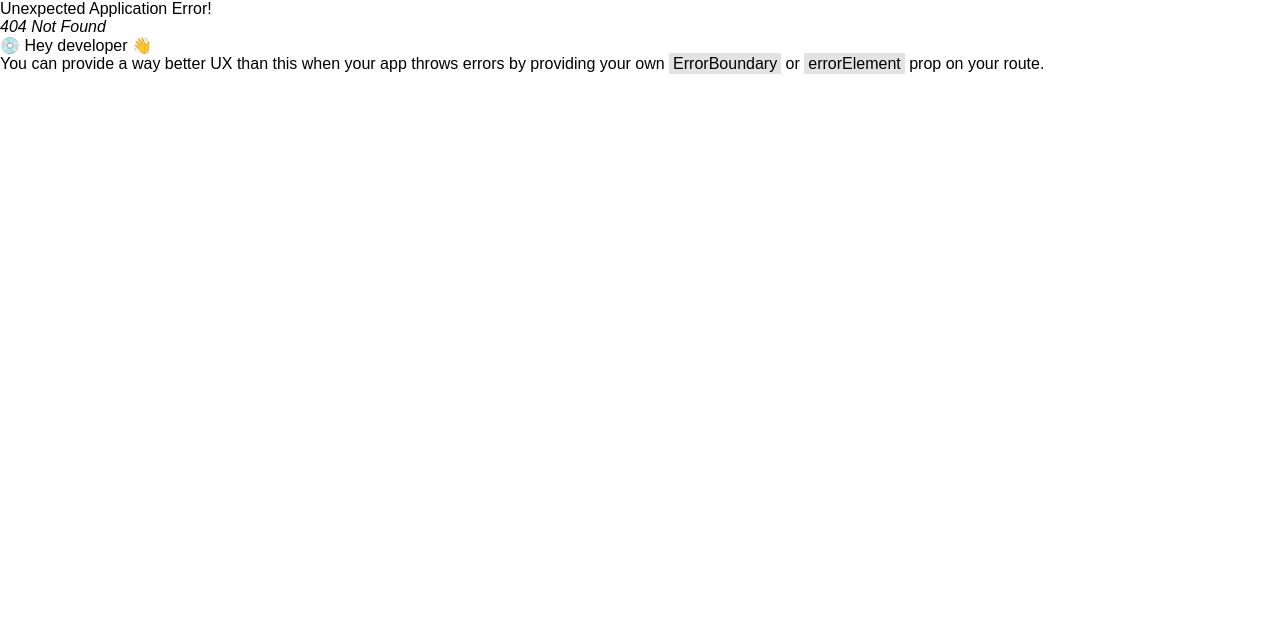
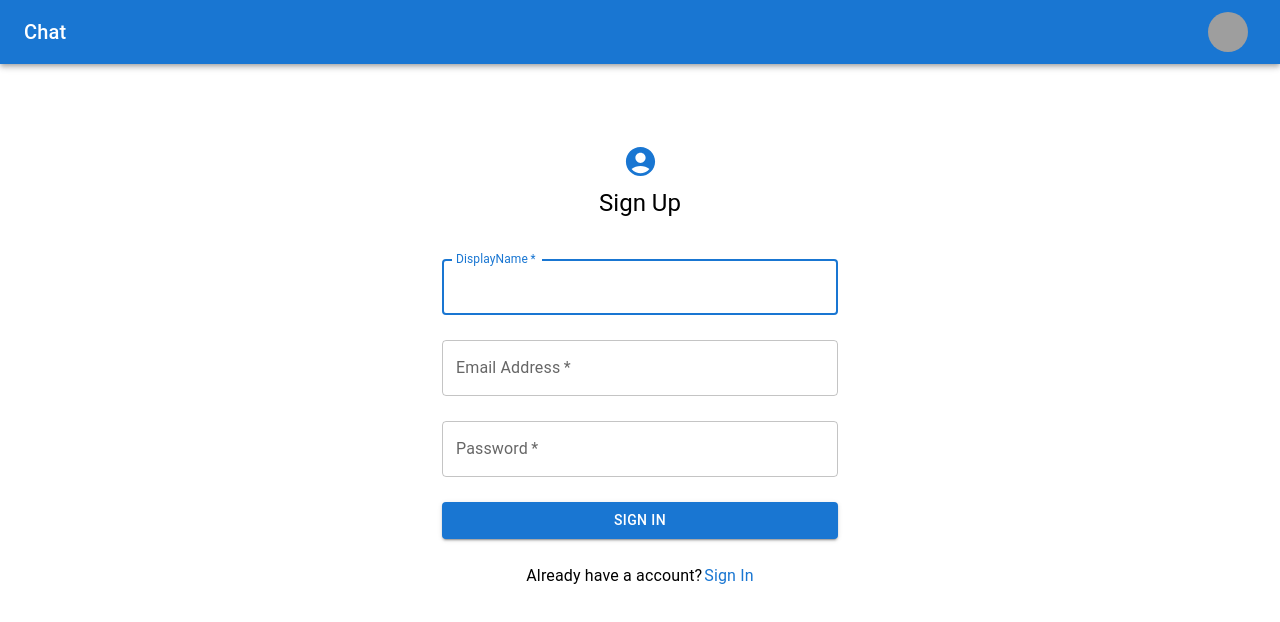
Before and after one commit to EdWIN1021/chat-app, a React (Vite) app: page /signup in a window 1280 px wide. Before the commit this address had no page. Shown: the top 622 px of the page. Built offline with nearby package versions, Linux system fonts and the light colour scheme; grey boxes are pictures that could not be loaded.

Commit message:
feat: add Signin and Signup page

```diff
--- a/src/components/Header.tsx
+++ b/src/components/Header.tsx
@@ -9,8 +9,7 @@ import Container from "@mui/material/Container";
 import Avatar from "@mui/material/Avatar";
 import Tooltip from "@mui/material/Tooltip";
 import MenuItem from "@mui/material/MenuItem";
-
-const settings = ["Login", "Signup", "Logout"];
+import { Link } from "react-router-dom";
 
 function Header() {
   const [anchorElUser, setAnchorElUser] = React.useState<null | HTMLElement>(
@@ -55,11 +54,21 @@ function Header() {
               open={Boolean(anchorElUser)}
               onClose={handleCloseUserMenu}
             >
-              {settings.map((setting) => (
-                <MenuItem key={setting} onClick={handleCloseUserMenu}>
-                  <Typography textAlign="center">{setting}</Typography>
-                </MenuItem>
-              ))}
+              <MenuItem onClick={handleCloseUserMenu}>
+                <Typography textAlign="center">
+                  <Link to="/">login</Link>
+                </Typography>
+              </MenuItem>
+
+              <MenuItem onClick={handleCloseUserMenu}>
+                <Typography textAlign="center">
+                  <Link to="/signup">signup</Link>
+                </Typography>
+              </MenuItem>
+
+              <MenuItem onClick={handleCloseUserMenu}>
+                <Typography textAlign="center">logout</Typography>
+              </MenuItem>
             </Menu>
           </Box>
         </Toolbar>
--- a/src/index.css
+++ b/src/index.css
@@ -29,6 +29,14 @@ li {
   list-style-type: none;
 }
 
+a:link,
+a:visited,
+a:active,
+a:focus {
+  color: black;
+  text-decoration: none;
+}
+
 ::-webkit-scrollbar {
   display: none;
 }
--- a/src/main.tsx
+++ b/src/main.tsx
@@ -9,9 +9,16 @@ import {
 
 import "./index.css";
 import Root from "./pages/Root";
+import SignInPage from "./pages/SignIn";
+import SignUpPage from "./pages/SignUp";
 
 const router = createBrowserRouter(
-  createRoutesFromElements(<Route path="/" element={<Root />}></Route>)
+  createRoutesFromElements(
+    <Route path="/" element={<Root />}>
+      <Route index element={<SignInPage />} />
+      <Route path="signup" element={<SignUpPage />} />
+    </Route>
+  )
 );
 
 ReactDOM.createRoot(document.getElementById("root")!).render(
--- /dev/null
+++ b/src/pages/SignIn.tsx
@@ -0,0 +1,79 @@
+import { useState } from "react";
+import { Button, Container, Stack, TextField, Typography } from "@mui/material";
+import AccountCircleIcon from "@mui/icons-material/AccountCircle";
+import { Link } from "react-router-dom";
+
+const SignInPage = () => {
+  const [input, setInput] = useState({
+    email: "",
+    password: "",
+  });
+
+  const handleOnChange = (e: React.ChangeEvent<HTMLInputElement>) => {
+    setInput({ ...input, [e.target.name]: e.target.value });
+  };
+
+  const handleOnSubmit = (e: React.SyntheticEvent) => {
+    e.preventDefault();
+    setInput({ ...input, email: "", password: "" });
+  };
+
+  return (
+    <Container component="main" maxWidth="xs" sx={{ paddingTop: 5 }}>
+      <Stack
+        direction={"column"}
+        paddingY={5}
+        alignItems={"center"}
+        spacing={1}
+      >
+        <AccountCircleIcon fontSize="large" color="primary" />
+        <Typography component="h1" variant="h5" textAlign={"center"}>
+          Sign In
+        </Typography>
+      </Stack>
+
+      <form
+        onSubmit={handleOnSubmit}
+        style={{ display: "flex", flexDirection: "column", gap: "25px" }}
+      >
+        <TextField
+          variant="outlined"
+          label="Email Address"
+          name="email"
+          value={input.email}
+          onChange={handleOnChange}
+          required
+          fullWidth
+          autoFocus
+        />
+
+        <TextField
+          variant="outlined"
+          name="password"
+          label="Password"
+          type="password"
+          value={input.password}
+          onChange={handleOnChange}
+          required
+          fullWidth
+        />
+
+        <Button type="submit" fullWidth variant="contained" color="primary">
+          Sign In
+        </Button>
+
+        <Typography component={"p"} textAlign="center">
+          Don't have an account?
+          <Link to="/signup" style={{ marginLeft: "2px" }}>
+            <Typography component={"span"} color={"primary"}>
+              Sign Up
+            </Typography>
+          </Link>
+        </Typography>
+      </form>
+    </Container>
+  );
+};
+// };
+
+export default SignInPage;
--- /dev/null
+++ b/src/pages/SignUp.tsx
@@ -0,0 +1,90 @@
+import { useState } from "react";
+import { Button, Container, Stack, TextField, Typography } from "@mui/material";
+import AccountCircleIcon from "@mui/icons-material/AccountCircle";
+import { Link } from "react-router-dom";
+
+const SignUpPage = () => {
+  const [input, setInput] = useState({
+    email: "",
+    password: "",
+    displayName: "",
+  });
+
+  const handleOnChange = (e: React.ChangeEvent<HTMLInputElement>) => {
+    setInput({ ...input, [e.target.name]: e.target.value });
+  };
+
+  const handleOnSubmit = (e: React.SyntheticEvent) => {
+    e.preventDefault();
+    setInput({ ...input, email: "", password: "" });
+  };
+
+  return (
+    <Container component="main" maxWidth="xs" sx={{ paddingTop: 5 }}>
+      <Stack
+        direction={"column"}
+        paddingY={5}
+        alignItems={"center"}
+        spacing={1}
+      >
+        <AccountCircleIcon fontSize="large" color="primary" />
+        <Typography component="h1" variant="h5" textAlign={"center"}>
+          Sign Up
+        </Typography>
+      </Stack>
+
+      <form
+        onSubmit={handleOnSubmit}
+        style={{ display: "flex", flexDirection: "column", gap: "25px" }}
+      >
+        <TextField
+          variant="outlined"
+          label="DisplayName"
+          name="displayName"
+          autoFocus
+          value={input.displayName}
+          onChange={handleOnChange}
+          required
+          fullWidth
+        />
+
+        <TextField
+          variant="outlined"
+          label="Email Address"
+          name="email"
+          value={input.email}
+          onChange={handleOnChange}
+          required
+          fullWidth
+        />
+
+        <TextField
+          variant="outlined"
+          name="password"
+          label="Password"
+          type="password"
+          value={input.password}
+          onChange={handleOnChange}
+          required
+          fullWidth
+        />
+
+        <Button type="submit" fullWidth variant="contained" color="primary">
+          Sign In
+        </Button>
+
+        <Typography component={"p"} textAlign="center">
+          Already have a account?
+          <Link to="/" style={{ marginLeft: "2px" }}>
+            <Typography component={"span"} color={"primary"}>
+              Sign In
+            </Typography>
+          </Link>
+        </Typography>
+      </form>
+    </Container>
+  );
+};
+// };
+
+export default SignUpPage;
```
Also changed, not shown: src/components/HeaderMenu.tsx (deleted, +0 -25 lines).
